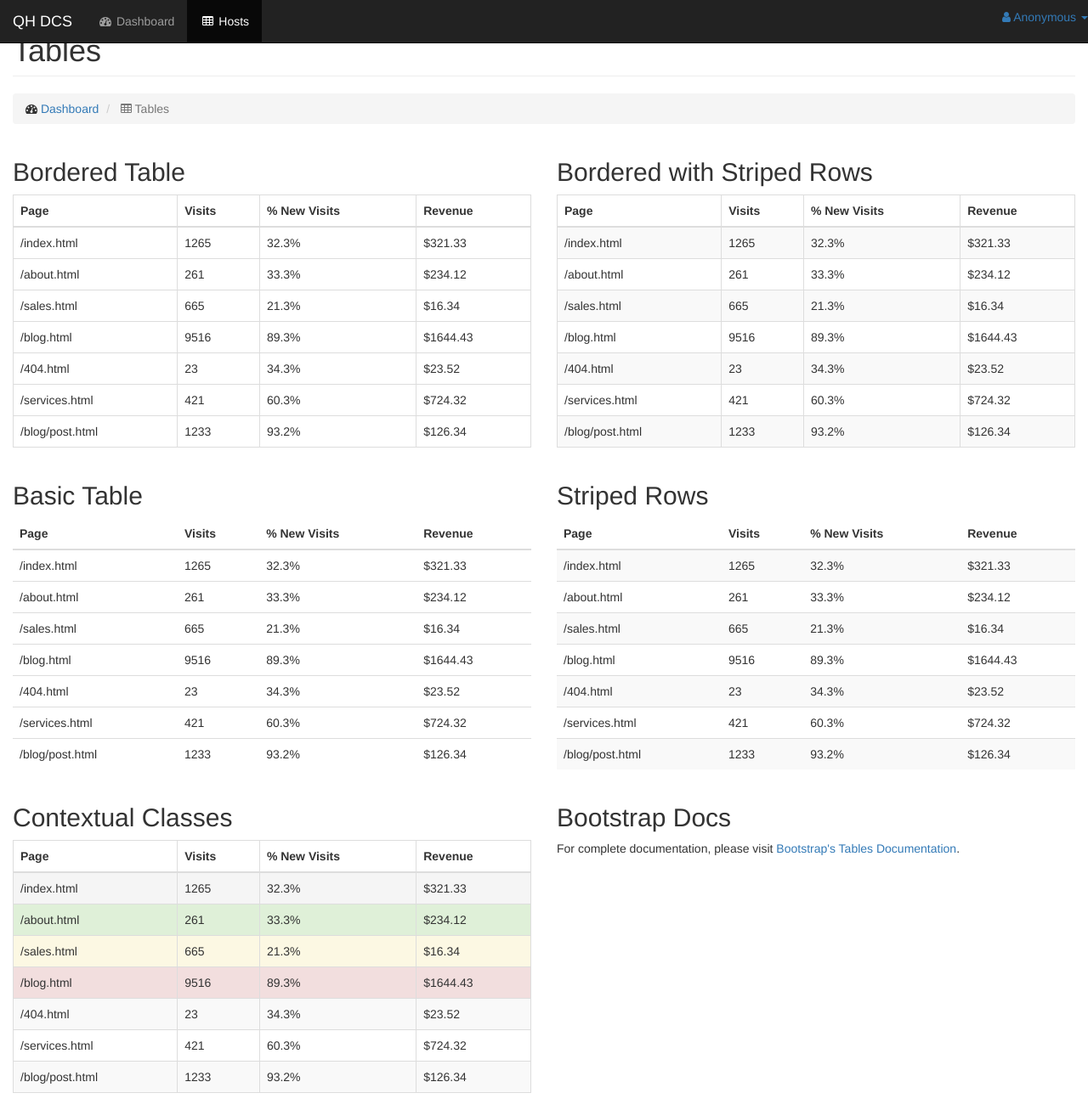
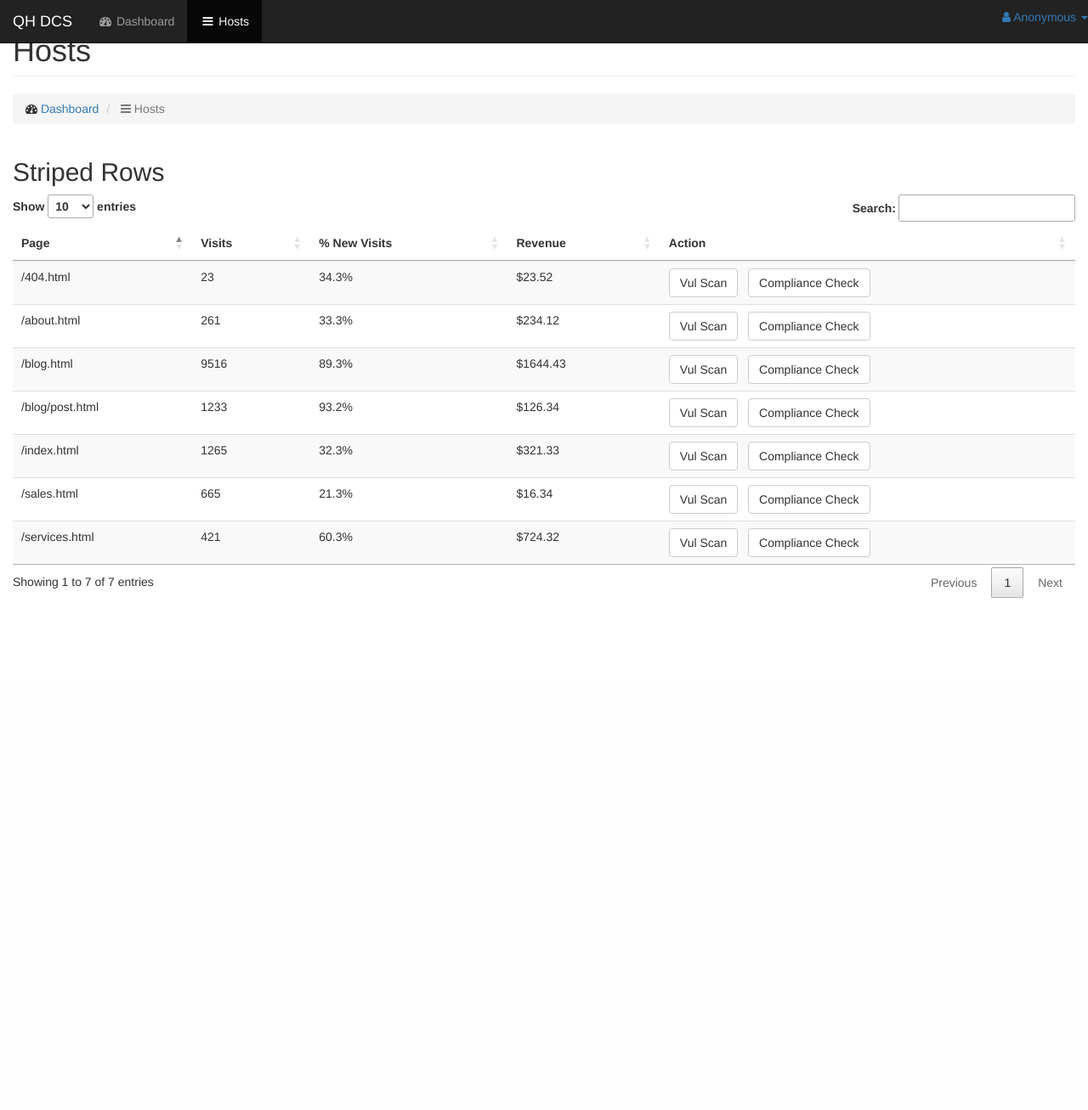
Before and after one commit to pratikms/dcs-if, a Django app: page /secure/hosts/ in a window 1280 px wide. Shown: the whole page at 85% size. After the commit the page ends 704 px from the top, so only its background shows below. Run offline with Django 3.2, Linux system fonts and the light colour scheme; some libraries are stand-ins or nearby versions.

Commit message:
Added datatable

```diff
--- a/dcs/dcs/urls.py
+++ b/dcs/dcs/urls.py
@@ -18,6 +18,7 @@ from django.urls import path
 from django.conf.urls import url, include
 
 urlpatterns = [
+    url(r'^$', include('secure.urls')),
     url(r'^secure/', include('secure.urls')),
     url(r'^django-sb-admin/', include('django_sb_admin.urls')),
     path('admin/', admin.site.urls),
--- a/dcs/secure/templates/base.html
+++ b/dcs/secure/templates/base.html
@@ -160,7 +160,7 @@
                         <a href="{% url "sb_admin_charts" %}"><i class="fa fa-fw fa-bar-chart-o"></i> Charts</a>
                     </li> -->
                     <li {% if nav_active == "hosts" %}class="active"{% endif %}>
-                        <a href="{% url "hosts" %}"><i class="fa fa-fw fa-table"></i> Hosts</a>
+                        <a href="{% url "hosts" %}"><i class="fa fa-fw fa-bars"></i> Hosts</a>
                     </li>
                     <!-- <li {% if nav_active == "forms" %}class="active"{% endif %}>
                         <a href="{% url "sb_admin_forms" %}"><i class="fa fa-fw fa-edit"></i> Forms</a>
--- a/dcs/secure/templates/hosts.html
+++ b/dcs/secure/templates/hosts.html
@@ -1,13 +1,17 @@
-{% extends "base.html" %}{% load static %}{% block sb_admin_title %}Tables{% endblock sb_admin_title %}{% block sb_admin_subheading %}{% endblock sb_admin_subheading %}
+{% extends "base.html" %}{% load static %}
+{% block sb_admin_custom_css %}
+<link rel="stylesheet" type="text/css" href="https://cdn.datatables.net/1.10.19/css/jquery.dataTables.css">
+{% endblock sb_admin_custom_css %}
+{% block sb_admin_title %}Hosts{% endblock sb_admin_title %}{% block sb_admin_subheading %}{% endblock sb_admin_subheading %}
 {% block sb_admin_breadcrumb %}<i class="fa fa-dashboard"></i>  <a href="index.html">Dashboard</a>{% endblock sb_admin_breadcrumb %}
  {% block sb_admin_breadcrumb_active %}
  <li class="active">
-      <i class="fa fa-table""></i> Tables
+      <i class="fa fa-bars""></i> Hosts
  </li>
  {% endblock sb_admin_breadcrumb_active %}
  {% block sb_admin_content %}
  <div class="row">
-    <div class="col-lg-6">
+    <!-- <div class="col-lg-6">
         <h2>Bordered Table</h2>
         <div class="table-responsive">
             <table class="table table-bordered table-hover">
@@ -64,8 +68,8 @@
                 </tbody>
             </table>
         </div>
-    </div>
-    <div class="col-lg-6">
+    </div> -->
+    <!-- <div class="col-lg-6">
         <h2>Bordered with Striped Rows</h2>
         <div class="table-responsive">
             <table class="table table-bordered table-hover table-striped">
@@ -124,11 +128,11 @@
             </table>
         </div>
     </div>
-</div>
+</div> -->
 <!-- /.row -->
 
-<div class="row">
-    <div class="col-lg-6">
+<!-- <div class="row"> -->
+    <!-- <div class="col-lg-6">
         <h2>Basic Table</h2>
         <div class="table-responsive">
             <table class="table table-hover">
@@ -186,17 +190,18 @@
                 </tbody>
             </table>
         </div>
-    </div>
-    <div class="col-lg-6">
+    </div> -->
+    <div class="col-lg-12">
         <h2>Striped Rows</h2>
         <div class="table-responsive">
-            <table class="table table-hover table-striped">
+            <table class="table table-hover table-striped" id='hosts'>
                 <thead>
                     <tr>
                         <th>Page</th>
                         <th>Visits</th>
                         <th>% New Visits</th>
                         <th>Revenue</th>
+                        <th>Action</th>
                     </tr>
                 </thead>
                 <tbody>
@@ -205,42 +210,63 @@
                         <td>1265</td>
                         <td>32.3%</td>
                         <td>$321.33</td>
+                        <td>
+                            <button type="button" class="btn btn-default">Vul Scan</button>&nbsp;&nbsp;
+                            <button type="button" class="btn btn-default">Compliance Check</button></td>
                     </tr>
                     <tr>
                         <td>/about.html</td>
                         <td>261</td>
                         <td>33.3%</td>
                         <td>$234.12</td>
+                        <td>
+                            <button type="button" class="btn btn-default">Vul Scan</button>&nbsp;&nbsp;
+                            <button type="button" class="btn btn-default">Compliance Check</button></td>
                     </tr>
                     <tr>
                         <td>/sales.html</td>
                         <td>665</td>
                         <td>21.3%</td>
                         <td>$16.34</td>
+                        <td>
+                            <button type="button" class="btn btn-default">Vul Scan</button>&nbsp;&nbsp;
+                            <button type="button" class="btn btn-default">Compliance Check</button></td>
                     </tr>
                     <tr>
                         <td>/blog.html</td>
                         <td>9516</td>
                         <td>89.3%</td>
                         <td>$1644.43</td>
+                        <td>
+                            <button type="button" class="btn btn-default">Vul Scan</button>&nbsp;&nbsp;
+                            <button type="button" class="btn btn-default">Compliance Check</button></td>
                     </tr>
                     <tr>
                         <td>/404.html</td>
                         <td>23</td>
                         <td>34.3%</td>
                         <td>$23.52</td>
+                        <td>
+                            <button type="button" class="btn btn-default">Vul Scan</button>&nbsp;&nbsp;
+                            <button type="button" class="btn btn-default">Compliance Check</button></td>
                     </tr>
                     <tr>
                         <td>/services.html</td>
                         <td>421</td>
                         <td>60.3%</td>
                         <td>$724.32</td>
+                        <td>
+                            <button type="button" class="btn btn-default">Vul Scan</button>&nbsp;&nbsp;
+                            <button type="button" class="btn btn-default">Compliance Check</button></td>
                     </tr>
                     <tr>
                         <td>/blog/post.html</td>
                         <td>1233</td>
                         <td>93.2%</td>
                         <td>$126.34</td>
+                        <td>
+                            <button type="button" class="btn btn-default">Vul Scan</button>&nbsp;&nbsp;
+                            <button type="button" class="btn btn-default">Compliance Check</button></td>
                     </tr>
                 </tbody>
             </table>
@@ -249,7 +275,7 @@
 </div>
 <!-- /.row -->
 
-<div class="row">
+<!-- <div class="row">
     <div class="col-lg-6">
         <h2>Contextual Classes</h2>
         <div class="table-responsive">
@@ -313,5 +339,16 @@
         <h2>Bootstrap Docs</h2>
         <p>For complete documentation, please visit <a target="_blank" href="http://getbootstrap.com/css/#tables">Bootstrap's Tables Documentation</a>.</p>
     </div>
-</div>
+</div> -->
 {% endblock sb_admin_content %}
+{% block sb_admin_custom_js %}
+<script type="text/javascript" charset="utf8" src="https://cdn.datatables.net/1.10.19/js/jquery.dataTables.js"></script>
+<script type="text/javascript">
+
+    $(document).ready(function() {
+        // alert('hey');
+        $('#hosts').DataTable();
+    });
+
+</script>
+{% endblock sb_admin_custom_js %}
--- a/dcs/secure/urls.py
+++ b/dcs/secure/urls.py
@@ -3,7 +3,7 @@ from django.conf.urls import url, include
 import secure.views
 
 urlpatterns = [
-    url(r'^$', secure.views.index, name='dashboard'),
+    url(r'^$', secure.views.dashboard, name='dashboard'),
     url(r'^dashboard/$', secure.views.dashboard, name='dashboard'),
     url(r'^hosts/$', secure.views.hosts, name='hosts'),
 ]
```
Also changed, not shown: requirements.txt (+3 -4 lines).
